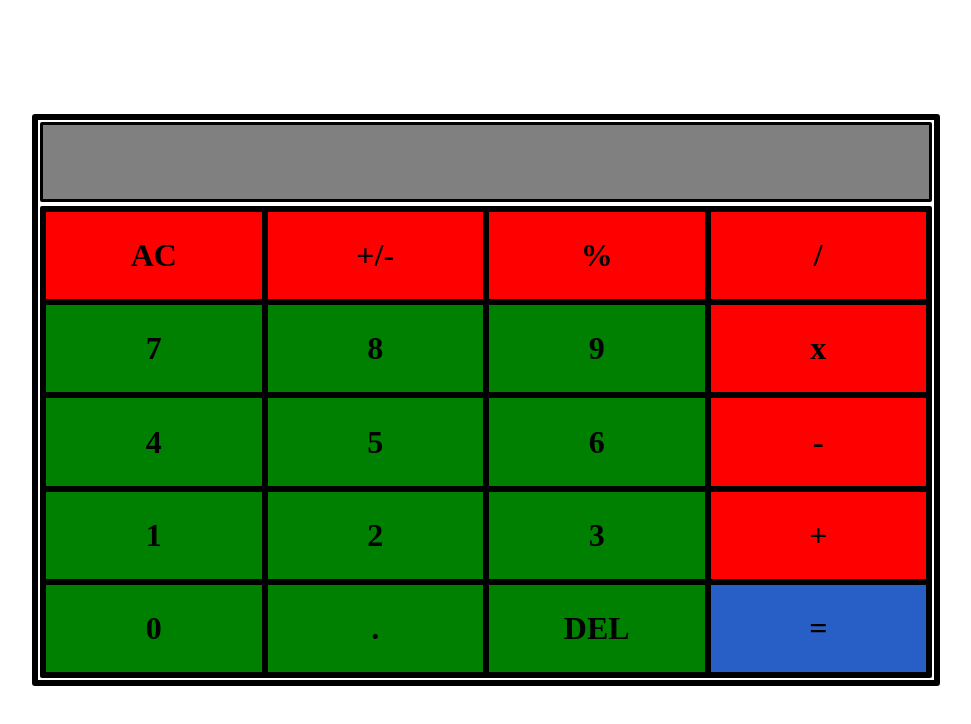
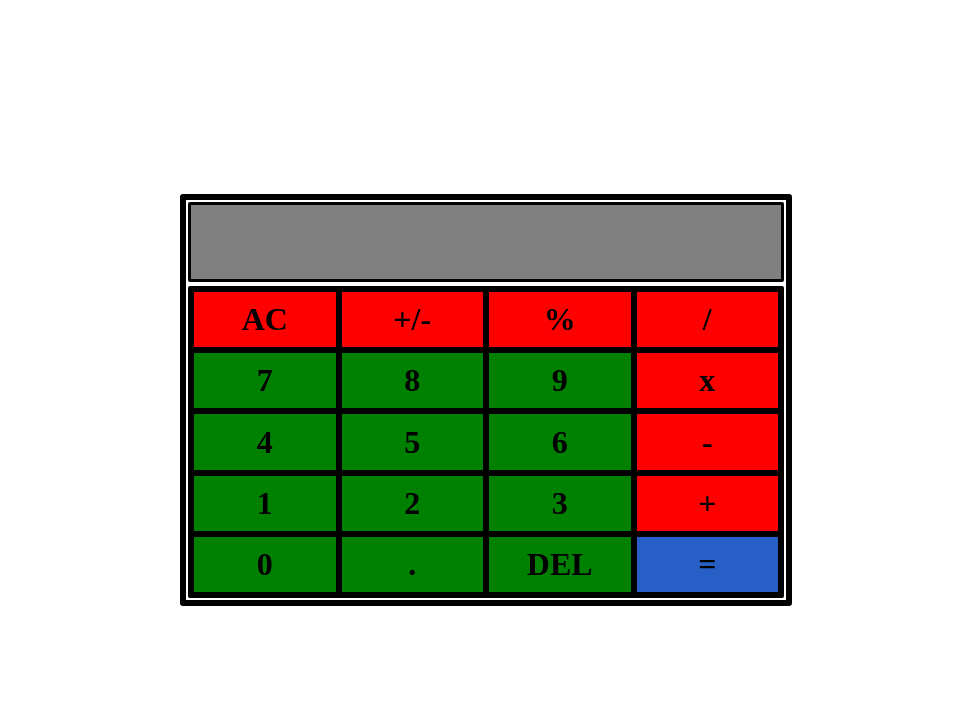
Before and after one commit to Prithiv26/Calculator, a plain HTML site: page index.html in a window 1280 px wide. Shown: the whole page, without its empty margins (154-1125 px from the left). Drawn offline with Linux system fonts and the light colour scheme.

Commit message:
Fixed height and width

```diff
--- a/style.css
+++ b/style.css
@@ -12,9 +12,8 @@ body{
 }
 
 .calContainer{
-    /* height: 600px; */
-    height: 70%;
-    width: 70%;
+    height: 400px;
+    width: 600px;
     border: 6px solid black;
     border-radius: 3px;
     display: flex;
```
